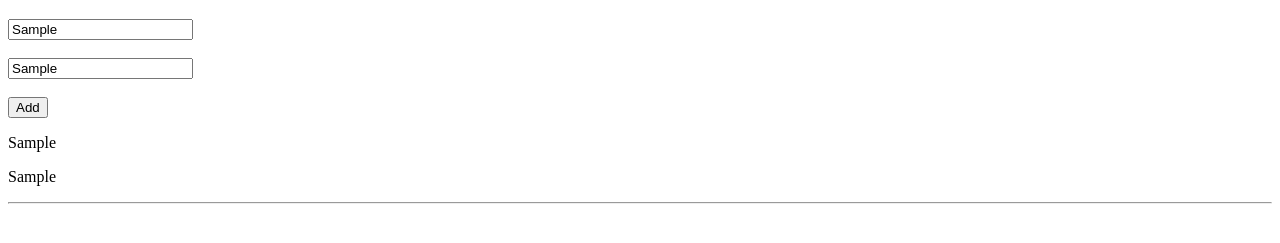
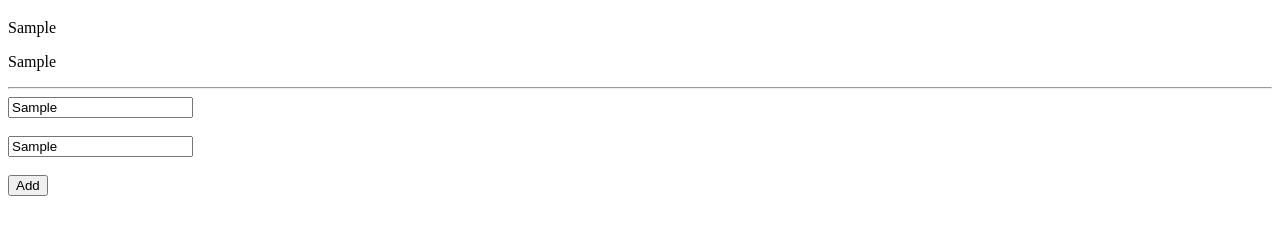
Before and after one commit to carlos-osorio-developer/web-library, a website: page index.html in a window 1280 px wide. Both pictures are taken after typing "Sample", "Sample" into the empty fields and a click on the input "Add". Shown: the part 61-304 px from the top of the page. Drawn offline with Linux system fonts and the light colour scheme.

Commit message:
move form data appear afte h1

```diff
--- a/index.html
+++ b/index.html
@@ -8,6 +8,7 @@
 </head>
 <body>
   <h1>Web Library</h1>
+  <div id="content">
     <form>
       <input type="text" id="title" placeholder="Title">
       <br><br>
@@ -16,6 +17,8 @@
       <input type="submit" value="Add" id="button" onclick="return false">
 
   </form>
+  </div>
+
   <script src="/js/books.js"></script>
 </body>
 </html>
--- a/js/books.js
+++ b/js/books.js
@@ -1,30 +1,29 @@
-const propBook = { title: null, author: null, submitButton: document.getElementById('button')
-}
+const propBook = { submitButton: document.getElementById('button'),
+                   contentDiv: document.getElementById('content') };
 
-var metBook = {
-  init : function(){
+const metBook = {
+  init() {
     propBook.submitButton.addEventListener('click', metBook.updateStorage);
   },
 
-  updateStorage : function(){
+  updateStorage() {
     localStorage.setItem('title', document.getElementById('title').value);
     localStorage.setItem('author', document.getElementById('author').value);
     metBook.addBook();
   },
 
-  addBook : function(){
-    let div = document.createElement('div');
-    let title = document.createElement('p');
+  addBook() {
+    const div = document.createElement('div');
+    const title = document.createElement('p');
     title.textContent = localStorage.getItem('title');
-    let author = document.createElement('p');
+    const author = document.createElement('p');
     author.textContent = localStorage.getItem('author');
-    let separator = document.createElement('hr');
+    const separator = document.createElement('hr');
     div.appendChild(title);
     div.appendChild(author);
     div.appendChild(separator);
-    document.body.appendChild(div);
-    console.log('here');
-  }
-}
+    propBook.contentDiv.prepend(div);
+  },
+};
 
 metBook.init();
```
Lines whose indentation alone changed are shown as unchanged.
